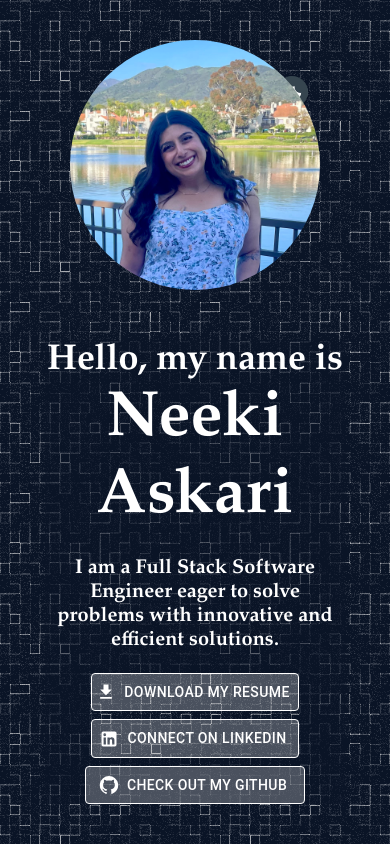
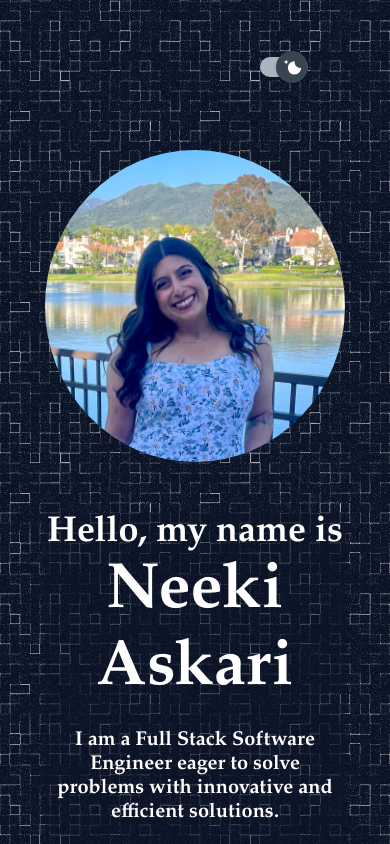
Before and after one commit to Neeki-Askari/portfolio_2.0, a React (Vite) app: page / in a window 390 px wide. Shown: the top 844 px of the page. Built offline with nearby package versions, Linux system fonts and the light colour scheme; no server answers; what aws-amplify would draw is missing.

Commit message:
correction to mobile view

```diff
--- a/src/App.tsx
+++ b/src/App.tsx
@@ -1,6 +1,6 @@
 
 import HomePage from "./components/pages/homePage";
-import { MaterialUISwitch } from "./AppStyled";
+import { MaterialUISwitch, SwitchContainer } from "./AppStyled";
 import { useContext } from "react";
 import { ThemeContext, ThemeContextValues } from "./context/themeContext";
 
@@ -10,13 +10,7 @@ function App() {
   return (
     <main className={theme}>
       <div>
-      <div style={{
-        "display": "flex",
-        "justifyContent": "flex-end",
-        "width": "100vw",
-        "zIndex": "2",
-        "position": "fixed"
-      }}>
+      <SwitchContainer>
       <MaterialUISwitch
       defaultChecked
       onChange={() => toggleTheme()}
@@ -24,7 +18,7 @@ function App() {
         "margin": "75px;"
       }}
       />
-      </div>
+      </SwitchContainer>
       <HomePage />
       </div>
     </main>
--- a/src/AppStyled.tsx
+++ b/src/AppStyled.tsx
@@ -1,4 +1,6 @@
 import { styled, Switch } from "@mui/material";
+import { DeviceBreakpoints } from "./components/constants/styledConstants";
+import emotionStyled from '@emotion/styled';
 
 export const MaterialUISwitch = styled(Switch)(({ theme }) => ({
     width: 62,
@@ -55,3 +57,18 @@ export const MaterialUISwitch = styled(Switch)(({ theme }) => ({
       }),
     },
   }));
+  export const SwitchContainer = emotionStyled.div`
+    display: flex;
+    justify-content: flex-end;
+    width: 100vw;
+    z-index: 2;
+    @media (max-width: ${DeviceBreakpoints.MOBILE}){
+        position: relative;
+        height: 175px;
+        margin-top: -25px;
+        margin-bottom: -25px;
+      }
+    @media (min-width: 431px){
+        position: fixed;
+      }
+  `
--- a/src/components/pages/homePageStyled.tsx
+++ b/src/components/pages/homePageStyled.tsx
@@ -2,9 +2,7 @@ import styled from '@emotion/styled';
 import { DeviceBreakpoints } from '../constants/styledConstants';
 import { Button } from '@mui/material';
 
-//light mode #ccbebf
 export const HomePageOuterContainer = styled.div`
-  z-index: 5;
   height: 100vh;
   width: 100vw;
   display: flex;
@@ -15,20 +13,22 @@ export const HomePageOuterContainer = styled.div`
   @media (max-width: ${DeviceBreakpoints.MOBILE}){
     flex-direction: column;
     justify-content: center;
-    gap: 50px;
+    height: 100%;
+    width: auto;
+    margin: 25px;
   }
+
 `;
 
 export const PhotoContainer = styled.img`
-  max-width: 400px;
+  max-width: auto;
   max-height: 400px;
   min-height: 175px;
   min-width: 175px;
   border-radius: 50%;
-  z-index: 3;
+  object-fit: cover;
   @media (max-width: ${DeviceBreakpoints.MOBILE}){
-      width: 250px;
-      height: 250px;
+    width: 300px;
   }
 `;
 
--- a/src/context/themeContext.tsx
+++ b/src/context/themeContext.tsx
@@ -1,4 +1,4 @@
-import { createContext, useState, ReactNode, useEffect} from 'react';
+import { createContext, useState, ReactNode} from 'react';
 
 export interface ThemeContextValues {
     theme: string;
@@ -16,10 +16,6 @@ interface ThemeProviderProps {
 const ThemeProvider: React.FC<ThemeProviderProps> = ({children}) => {
     const [theme, setTheme] = useState('dark');
 
-    useEffect(() => {
-        console.log('theme: ', theme)
-      }, [theme])
-
     const toggleTheme = () => {
         setTheme((prev) => (prev === 'dark' ? 'light' : 'dark'))
     }
```
